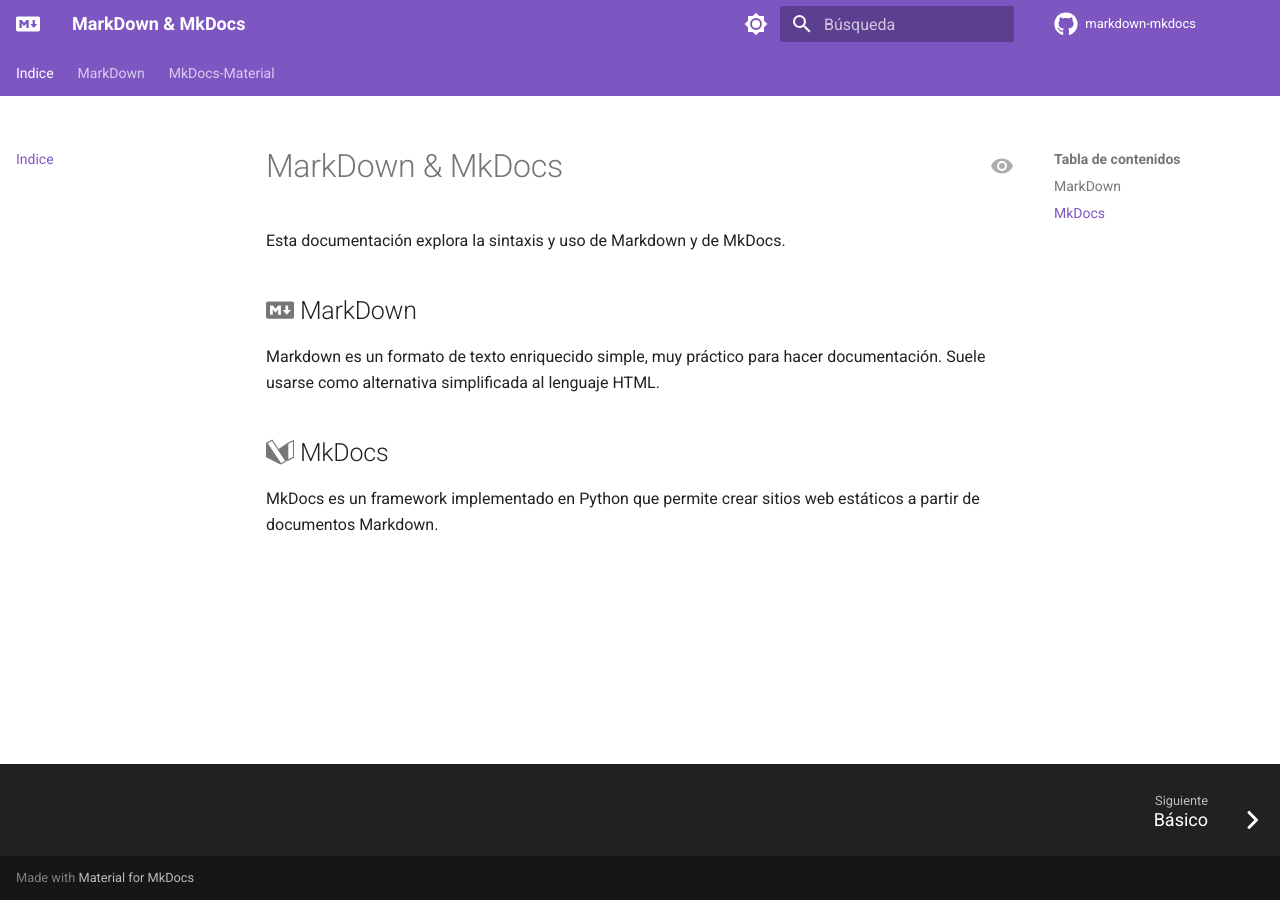
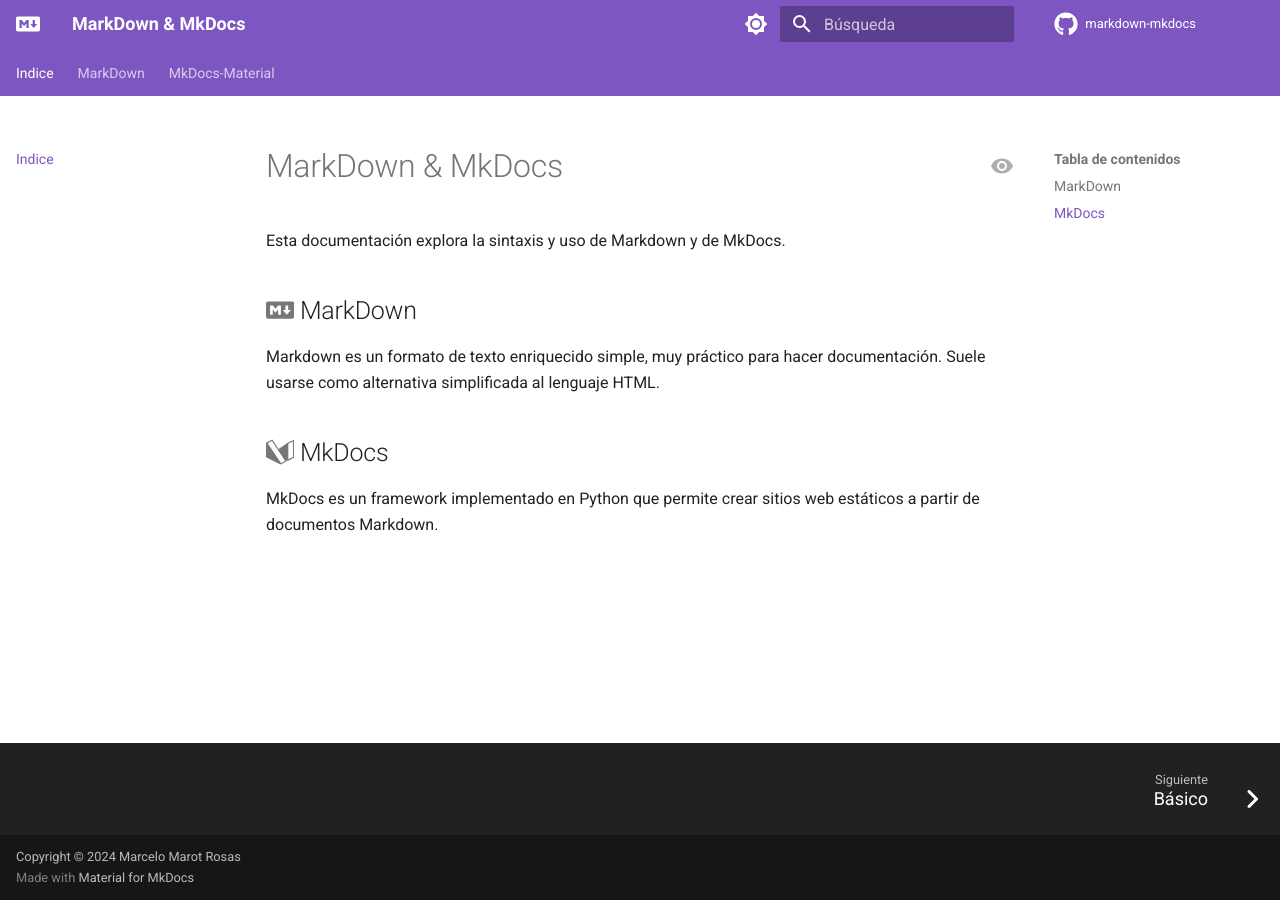
Before and after one commit to alejrot/markdown-mkdocs, an MkDocs documentation site: the page built from docs/index.md, in a window 1280 px wide. Built offline with MkDocs 1.6.1 and Material for MkDocs 9.7.7, drawn with Linux system fonts in a browser that asks for light colours; plug-ins that fetch from the network failed and are left out; comment, search, counter and statistics services are not loaded.

Commit message:
Copyright agregado

```diff
--- a/mkdocs.yml
+++ b/mkdocs.yml
@@ -1,6 +1,13 @@
 site_name: MarkDown & MkDocs
 
 site_url: https://marcelomarot.github.io/markdown-mkdocs/
+
+# Repositorio
+repo_url: https://github.com/MarceloMarot/markdown-mkdocs
+repo_name: markdown-mkdocs
+edit_uri: edit/master/docs/
+
+copyright: Copyright &copy; 2024 Marcelo Marot Rosas
 
 theme:
   name: material
@@ -89,10 +96,7 @@
 
 
 
-# Repositorio
-repo_url: https://github.com/MarceloMarot/markdown-mkdocs
-repo_name: markdown-mkdocs
-edit_uri: edit/master/docs/
+
 
 
 
```
